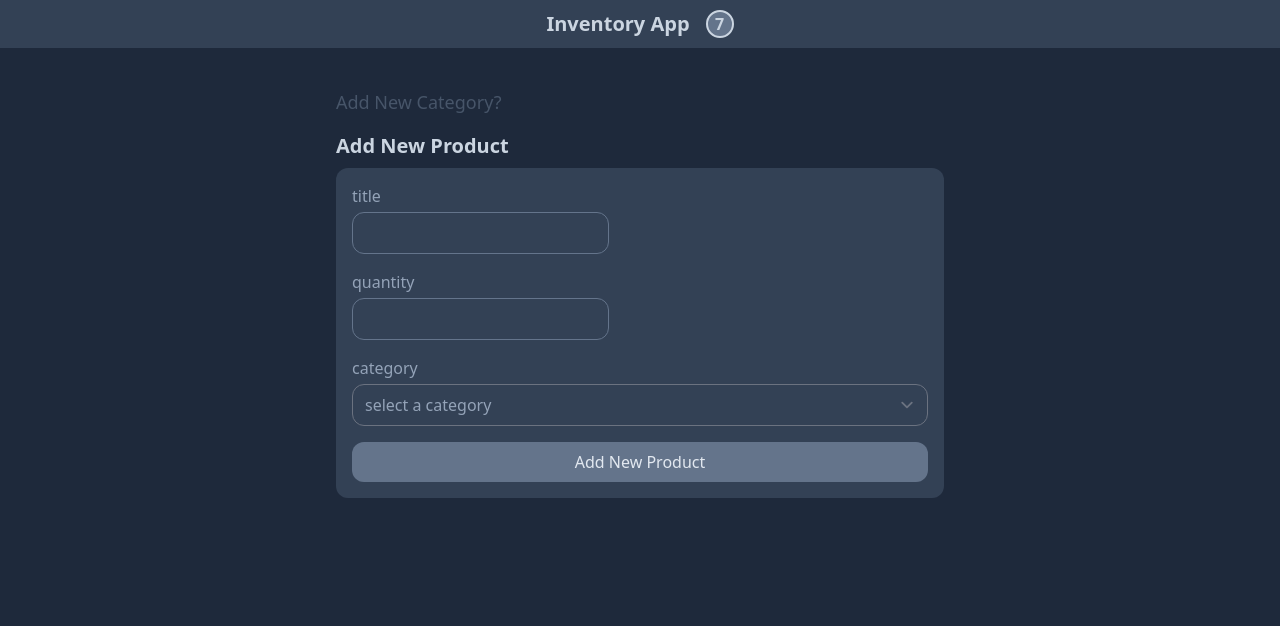
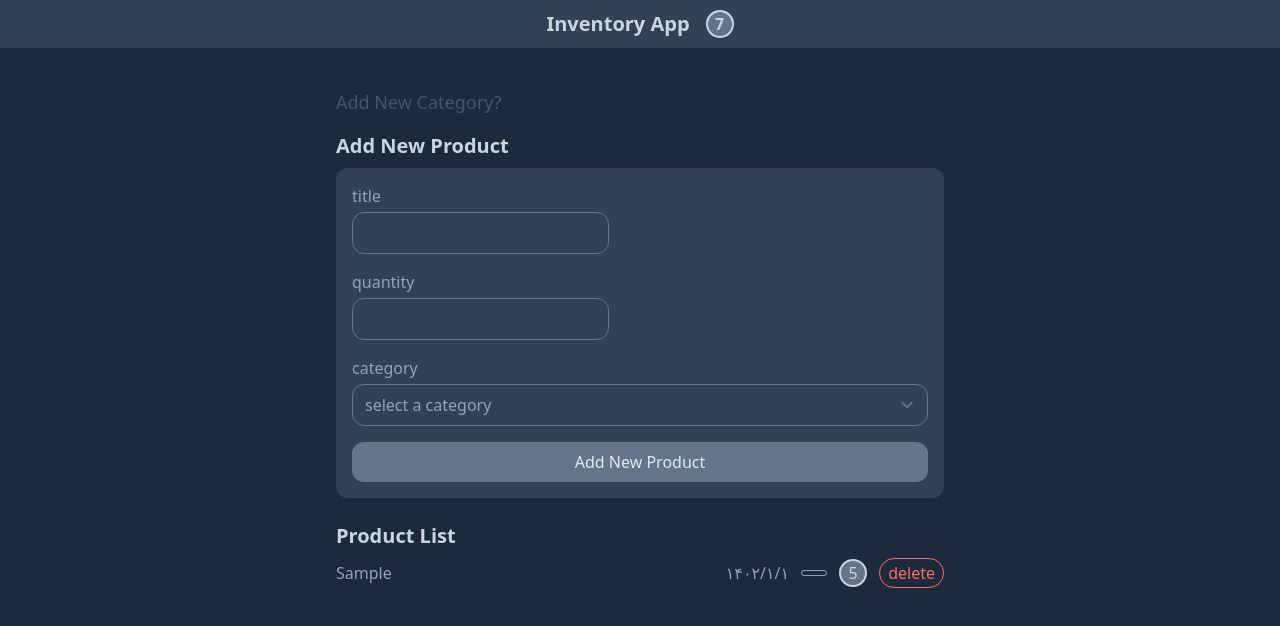
Before and after one commit to AshkanAhmady/inventory---react.tailwind, a React (Create React App) app: page / in a window 1280 px wide. Both pictures are taken after typing "Sample", "5" into the empty fields and a click on the button "Add New Product". Shown: the top 626 px of the page. Built offline with nearby package versions, Linux system fonts and the light colour scheme; the HTML template or start-up script is replaced by a standard one.

Commit message:
add (productList) component to show list of products

```diff
--- a/src/App.js
+++ b/src/App.js
@@ -2,6 +2,7 @@ import { useState } from "react";
 import CategoryForm from "./Component/CategoryForm";
 import NavBar from "./Component/NavBar";
 import ProductForm from "./Component/ProductForm";
+import ProductList from "./Component/ProductList";
 
 // const products = [
 //   {
@@ -58,6 +59,7 @@ function App() {
         <div className="container max-w-screen-sm mx-auto p-4">
           <CategoryForm setCategories={setCategories} />
           <ProductForm setProducts={setProducts} categories={categories} />
+          <ProductList products={products} />
         </div>
       </div>
     </div>
--- /dev/null
+++ b/src/Component/ProductList.js
@@ -0,0 +1,30 @@
+const ProductList = ({ products }) => {
+  return (
+    <div>
+      <h2 className="text-xl text-slate-300 font-bold mb-2">Product List</h2>
+      {products.map((item) => {
+        return (
+          <div className="flex items-center justify-between mb-2 w-full min-w-[400px]">
+            <span className="text-slate-400">{item.title}</span>
+            <div className="flex items-center gap-x-3">
+              <span className="text-slate-400">
+                {new Date(item.createdAt).toLocaleDateString("fa-IR")}
+              </span>
+              <span className="block px-3 py-0.5 text-slate-400 border border-slate-400 text-sm rounded-2xl">
+                {item.category}
+              </span>
+              <span className="flex items-center justify-center w-7 h-7 rounded-full bg-slate-500  border-2 border-slate-300 text-slate-300">
+                {item.quantity}
+              </span>
+              <button className="border px-2 py-0.5 rounded-2xl border-red-400 text-red-400">
+                delete
+              </button>
+            </div>
+          </div>
+        );
+      })}
+    </div>
+  );
+};
+
+export default ProductList;
```
